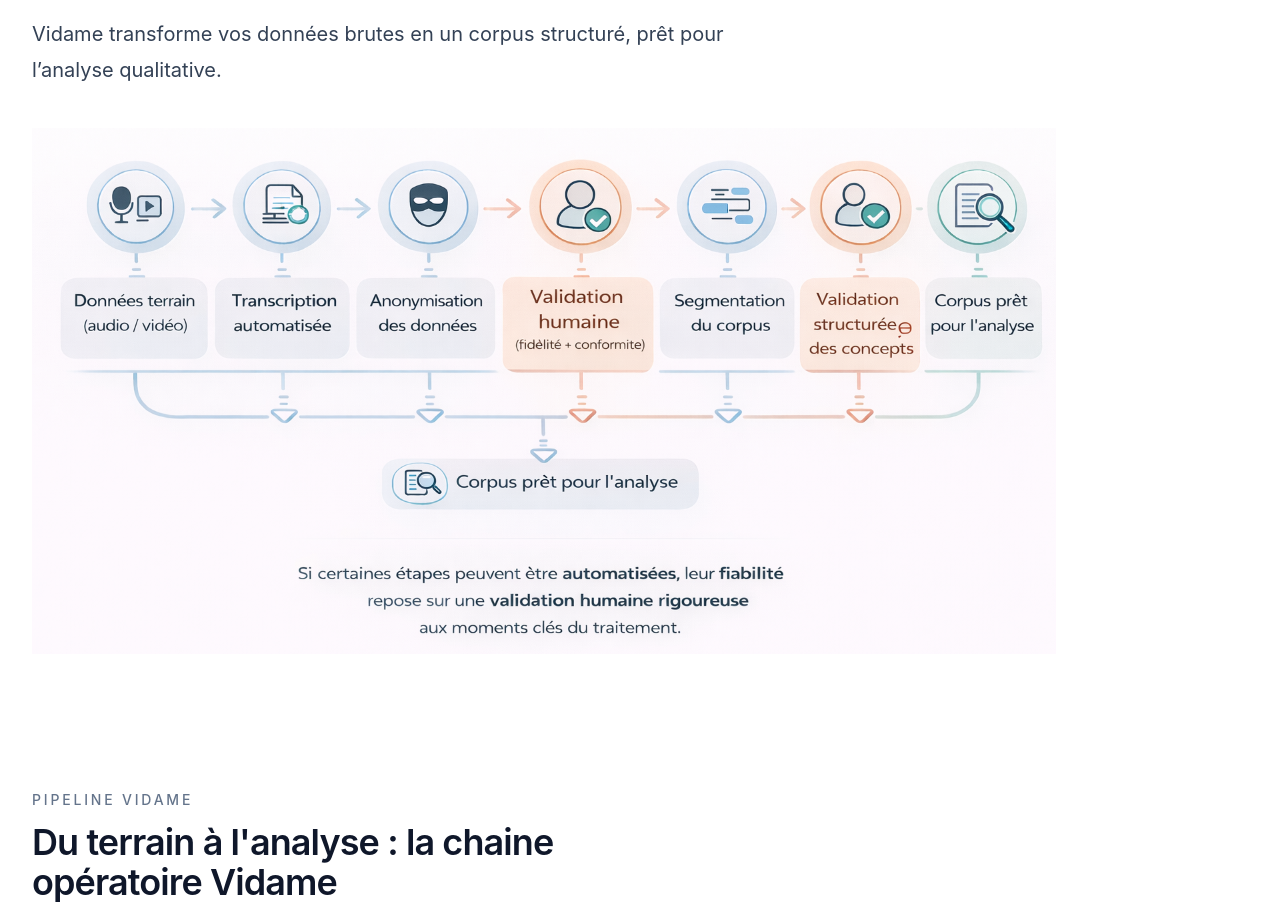
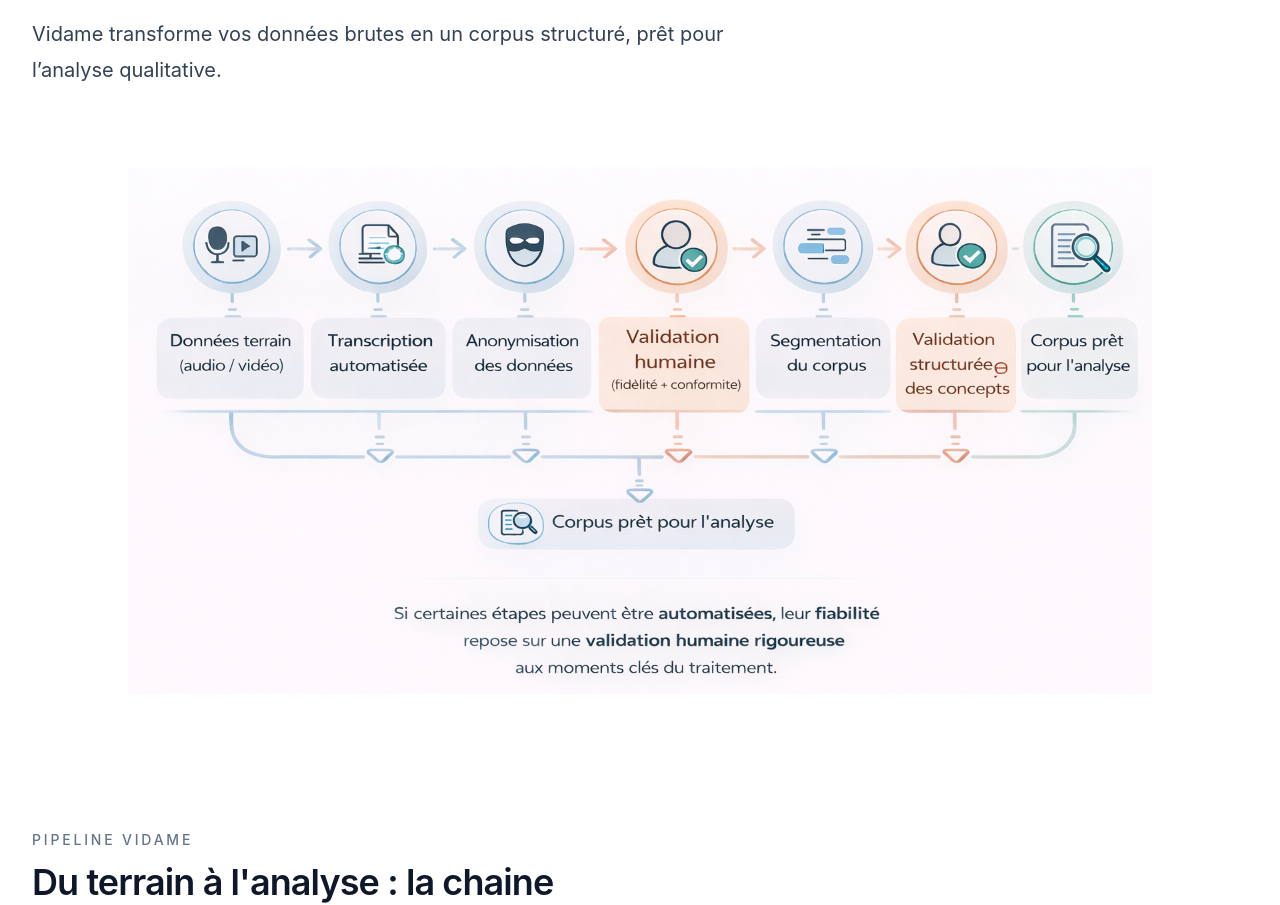
Before and after one commit to momopro21/vidame-recherche, a React (Vite) app: page / in a window 1280 px wide. Shown: the part 600-1505 px from the top of the page. Built offline with nearby package versions, Linux system fonts and the light colour scheme; the HTML template or start-up script is replaced by a standard one.

Commit message:
Update App.tsx

```diff
--- a/src/App.tsx
+++ b/src/App.tsx
@@ -440,14 +440,13 @@ function Accueil({ setPage }: { setPage: (page: string) => void }) {
       <p className="mt-6 max-w-3xl text-lg leading-8 text-slate-700 md:text-xl md:leading-9">
         Vidame transforme vos données brutes en un corpus structuré, prêt pour l’analyse qualitative.
       </p>
+    </div>
+  </div>
 
-            <div className="mt-0">
+  <div className="mt-10 flex justify-center">
     <PipelineDiagram />
   </div>
-          </div>
-        </div>
 </section>
-
       {/* ===== VIDAME_REPERE_SECTION_PIPELINE ===== */}
       <section>
         <div className="mx-auto max-w-7xl px-6 py-6 md:px-8 md:py-8">
```
Lines whose indentation alone changed are shown as unchanged.
